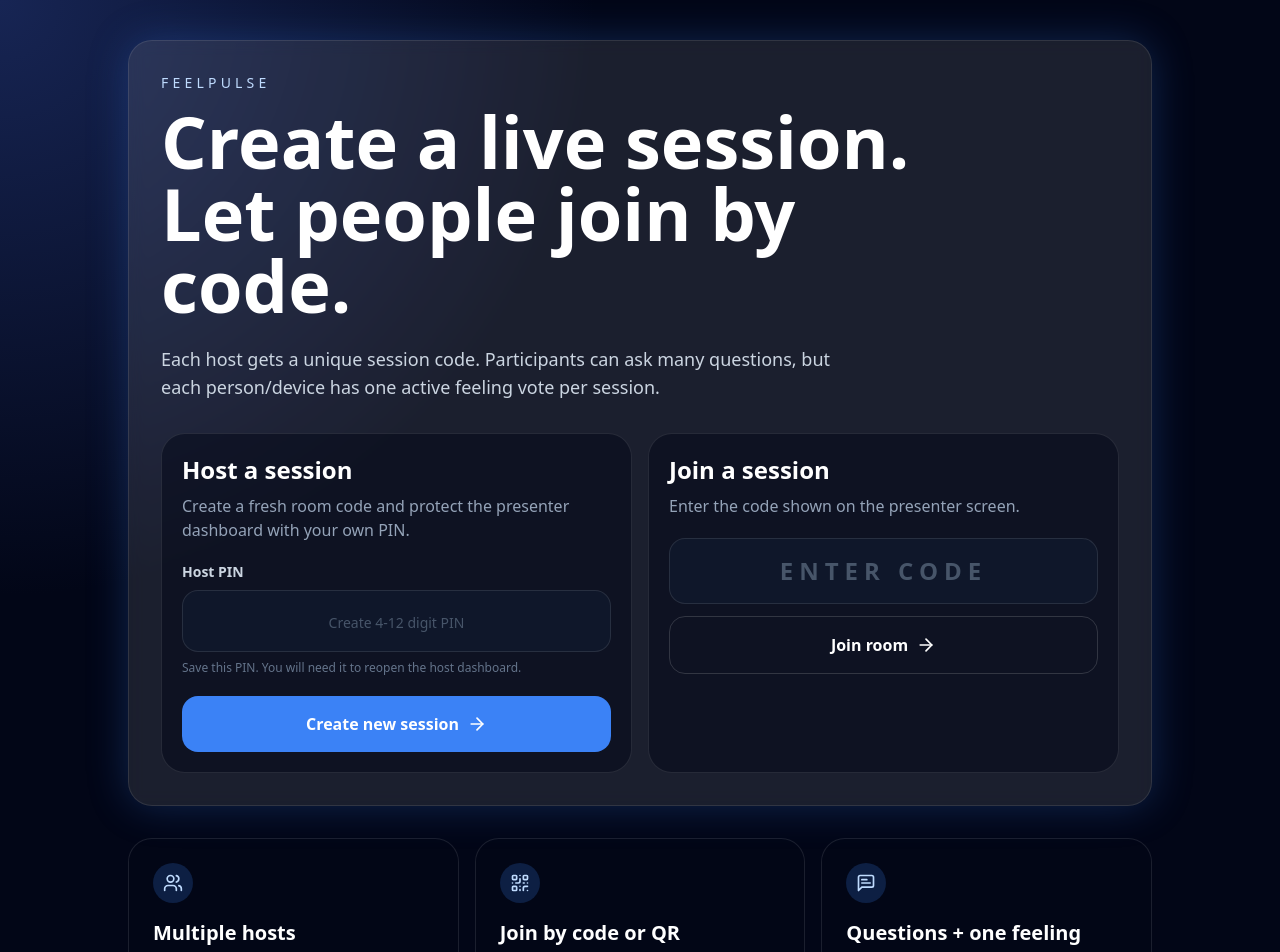
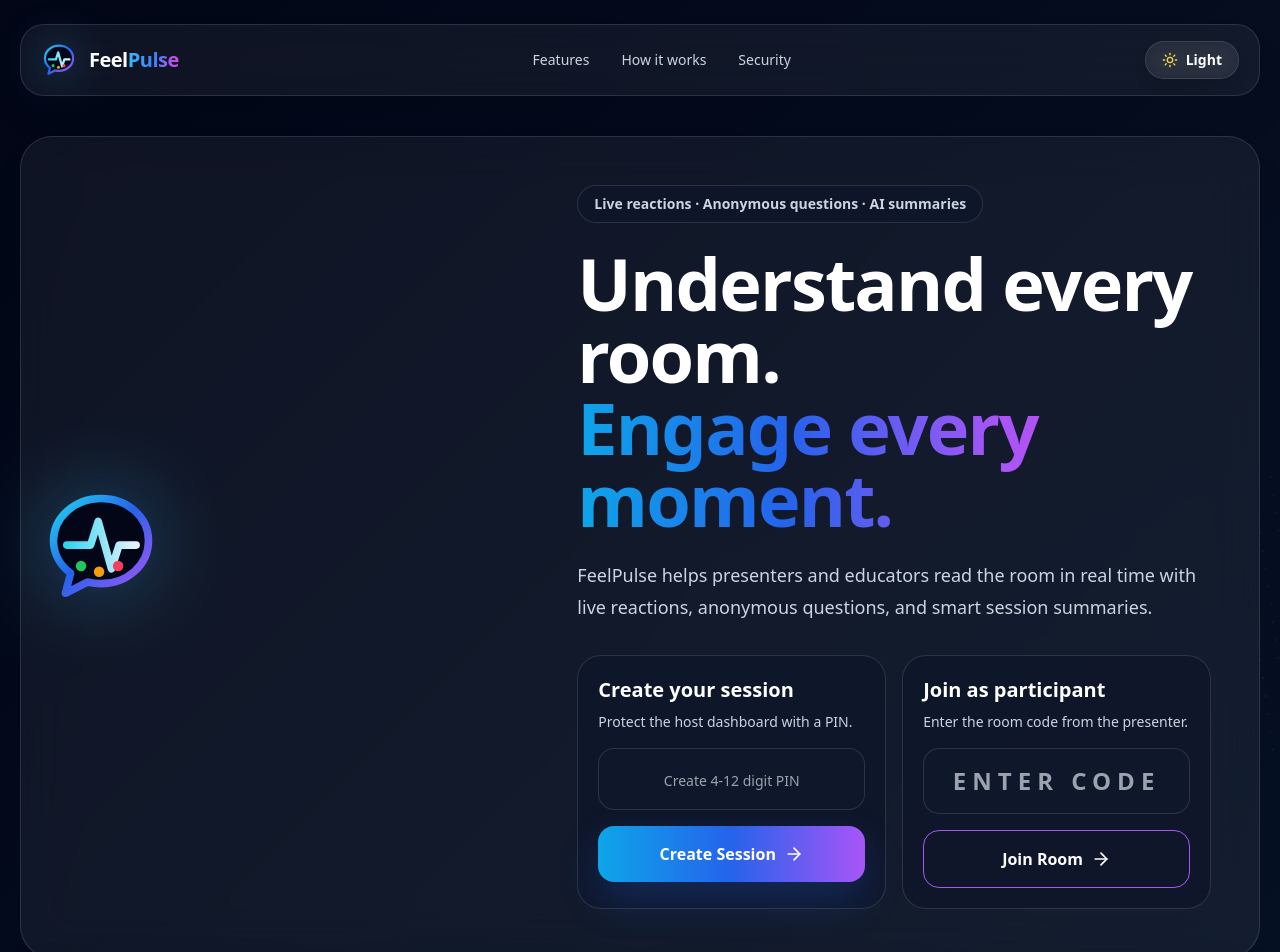
Before and after one commit to techie24-svg/Live-Room-Intelligence, a Next.js app: page / in a window 1280 px wide. Shown: the top 952 px of the page. Built offline with nearby package versions, Linux system fonts and the light colour scheme.

Commit message:
updated UI

```diff
--- a/app/globals.css
+++ b/app/globals.css
@@ -4,30 +4,72 @@
 
 :root {
   color-scheme: dark;
+  --fp-bg: #020617;
+  --fp-bg-soft: #071225;
+  --fp-card: rgba(255, 255, 255, 0.055);
+  --fp-card-strong: rgba(15, 23, 42, 0.82);
+  --fp-border: rgba(255, 255, 255, 0.12);
+  --fp-text: #ffffff;
+  --fp-muted: #cbd5e1;
+  --fp-muted-2: #94a3b8;
+  --fp-input: #0f172a;
+  --fp-primary: #0ea5e9;
+  --fp-primary-2: #a855f7;
 }
 
-body {
-  background: radial-gradient(circle at top left, #172554 0, #020617 35%, #020617 100%);
-  color: white;
+html[data-theme='light'] {
+  color-scheme: light;
+  --fp-bg: #f8fafc;
+  --fp-bg-soft: #eef6ff;
+  --fp-card: rgba(255, 255, 255, 0.86);
+  --fp-card-strong: rgba(255, 255, 255, 0.94);
+  --fp-border: rgba(15, 23, 42, 0.12);
+  --fp-text: #071225;
+  --fp-muted: #334155;
+  --fp-muted-2: #64748b;
+  --fp-input: #ffffff;
+  --fp-primary: #0284c7;
+  --fp-primary-2: #7c3aed;
 }
 
-button, input, textarea {
-  outline: none;
-}
-
-@keyframes pulseGlow {
-  0%, 100% { transform: scale(1); opacity: 0.7; }
-  50% { transform: scale(1.04); opacity: 1; }
-}
-
-.energy-pulse {
-  animation: pulseGlow 1.5s ease-in-out infinite;
-}
-
-/* Safety fallback: keeps the app looking styled even if Tailwind output is delayed/misconfigured on Vercel. */
 * { box-sizing: border-box; }
 html, body { margin: 0; min-height: 100%; font-family: ui-sans-serif, system-ui, -apple-system, BlinkMacSystemFont, "Segoe UI", sans-serif; }
 a { color: inherit; text-decoration: none; }
 button { cursor: pointer; font-family: inherit; color: inherit; }
 textarea, input { font-family: inherit; }
 svg { display: inline-block; vertical-align: middle; }
+
+body {
+  background:
+    radial-gradient(circle at 8% 8%, rgba(14, 165, 233, 0.28), transparent 28%),
+    radial-gradient(circle at 92% 70%, rgba(168, 85, 247, 0.26), transparent 30%),
+    linear-gradient(135deg, var(--fp-bg), var(--fp-bg-soft));
+  color: var(--fp-text);
+  transition: background 240ms ease, color 240ms ease;
+}
+
+button, input, textarea { outline: none; }
+
+@keyframes pulseGlow { 0%, 100% { transform: scale(1); opacity: 0.7; } 50% { transform: scale(1.04); opacity: 1; } }
+.energy-pulse { animation: pulseGlow 1.5s ease-in-out infinite; }
+
+.fp-shell { background: linear-gradient(135deg, var(--fp-bg), var(--fp-bg-soft)); color: var(--fp-text); }
+.fp-card { border: 1px solid var(--fp-border); background: var(--fp-card); color: var(--fp-text); box-shadow: 0 24px 80px rgba(2, 6, 23, 0.20); backdrop-filter: blur(18px); }
+.fp-input { border: 1px solid var(--fp-border); background: var(--fp-input); color: var(--fp-text); }
+.fp-muted { color: var(--fp-muted); }
+.fp-muted-2 { color: var(--fp-muted-2); }
+.fp-gradient-text { background: linear-gradient(90deg, #0ea5e9, #2563eb, #a855f7, #d946ef); -webkit-background-clip: text; background-clip: text; color: transparent; }
+.fp-gradient-button { background: linear-gradient(90deg, #0ea5e9, #2563eb, #a855f7); color: white; box-shadow: 0 18px 40px rgba(37, 99, 235, 0.24); }
+.fp-dot-wave { background-image: radial-gradient(circle, rgba(14, 165, 233, 0.65) 1px, transparent 1.5px); background-size: 18px 18px; mask-image: linear-gradient(90deg, transparent, black 25%, black 80%, transparent); opacity: 0.28; }
+
+/* Theme overrides for existing pages that still use Tailwind slate/white classes. */
+html[data-theme='light'] .bg-slate-950 { background-color: #f8fafc !important; }
+html[data-theme='light'] .bg-slate-900 { background-color: #ffffff !important; }
+html[data-theme='light'] .bg-slate-900\/70 { background-color: rgba(255,255,255,0.78) !important; }
+html[data-theme='light'] .bg-slate-950\/50 { background-color: rgba(255,255,255,0.68) !important; }
+html[data-theme='light'] .bg-white\/5, html[data-theme='light'] .bg-white\/10 { background-color: rgba(255,255,255,0.78) !important; }
+html[data-theme='light'] .border-white\/10, html[data-theme='light'] .border-white\/15 { border-color: rgba(15,23,42,0.12) !important; }
+html[data-theme='light'] .text-white { color: #071225 !important; }
+html[data-theme='light'] .text-slate-100, html[data-theme='light'] .text-slate-200, html[data-theme='light'] .text-slate-300 { color: #334155 !important; }
+html[data-theme='light'] .text-slate-400, html[data-theme='light'] .text-slate-500 { color: #64748b !important; }
+html[data-theme='light'] .placeholder\:text-slate-500::placeholder, html[data-theme='light'] .placeholder\:text-slate-600::placeholder { color: #94a3b8 !important; }
--- a/app/layout.jsx
+++ b/app/layout.jsx
@@ -4,13 +4,20 @@ import './globals.css';
 export const metadata = {
   title: 'FeelPulse',
   description: 'Realtime audience pulse and question summarizer.',
+  icons: {
+    icon: '/favicon.svg',
+    shortcut: '/favicon.svg',
+    apple: '/favicon.svg',
+  },
 };
 
 export default function RootLayout({ children }) {
   return (
-    <html lang="en">
+    <html lang="en" suppressHydrationWarning>
       <head>
-        <Script id="tailwind-cdn" src="https://cdn.tailwindcss.com" strategy="beforeInteractive" />
+        <Script id="feelpulse-theme" strategy="beforeInteractive">
+          {`try{document.documentElement.dataset.theme=localStorage.getItem('feelpulse-theme')||'dark'}catch(e){document.documentElement.dataset.theme='dark'}`}
+        </Script>
       </head>
       <body>{children}</body>
     </html>
--- a/app/page.jsx
+++ b/app/page.jsx
@@ -2,7 +2,9 @@
 
 import { useState } from 'react';
 import { useRouter } from 'next/navigation';
-import { ArrowRight, Users, QrCode, MessageSquareText } from 'lucide-react';
+import { ArrowRight, BarChart3, MessageSquareText, QrCode, ShieldCheck, Users } from 'lucide-react';
+import FeelPulseLogo from '@/components/FeelPulseLogo';
+import ThemeToggle from '@/components/ThemeToggle';
 
 function makeRoomCode() {
   const chars = 'ABCDEFGHJKLMNPQRSTUVWXYZ23456789';
@@ -25,7 +27,6 @@ export default function Home() {
 
   async function createSession() {
     const hostPin = hostPinInput.trim();
-
     if (!/^\d{4,12}$/.test(hostPin)) {
       setError('Set a host PIN using 4 to 12 numbers.');
       return;
@@ -44,9 +45,7 @@ export default function Home() {
 
       if (res.ok) {
         const data = await res.json();
-        if (typeof window !== 'undefined') {
         localStorage.setItem(`hostPin:${roomCode}`, data.hostPin || hostPin);
-        }
         router.push(`/presenter/${roomCode}`);
         return;
       }
@@ -60,8 +59,8 @@ export default function Home() {
     e.preventDefault();
     setJoining(true);
     setError('');
+
     const roomCode = cleanRoomCode(joinCode);
-
     if (!roomCode) {
       setError('Enter a room code.');
       setJoining(false);
@@ -75,77 +74,98 @@ export default function Home() {
       return;
     }
 
+    const data = await res.json();
+    if (data?.room && data.room.is_active === false) {
+      setError('This session has ended. Ask the host to create a new one.');
+      setJoining(false);
+      return;
+    }
+
     router.push(`/room/${roomCode}`);
   }
 
   return (
-    <main className="min-h-screen px-6 py-10">
-      <div className="mx-auto max-w-5xl">
-        <div className="rounded-3xl border border-white/10 bg-white/10 p-8 shadow-glow backdrop-blur">
-          <p className="mb-3 text-sm uppercase tracking-[0.3em] text-blue-200">FeelPulse</p>
-          <h1 className="max-w-3xl text-5xl font-bold leading-tight md:text-7xl">
-            Create a live session. Let people join by code.
+    <main className="fp-shell min-h-screen overflow-hidden px-5 py-6">
+      <div className="pointer-events-none fixed inset-0 opacity-70">
+        <div className="fp-dot-wave absolute bottom-0 right-[-10%] h-72 w-[55rem] rotate-[-8deg]" />
+      </div>
+
+      <div className="relative mx-auto max-w-7xl">
+        <nav className="mb-10 flex items-center justify-between rounded-3xl border border-[var(--fp-border)] bg-[var(--fp-card)] px-5 py-4 shadow-2xl shadow-black/10 backdrop-blur-xl">
+          <FeelPulseLogo size="sm" />
+          <div className="hidden items-center gap-8 text-sm font-medium text-[var(--fp-muted)] md:flex">
+            <span>Features</span>
+            <span>How it works</span>
+            <span>Security</span>
+          </div>
+          <ThemeToggle />
+        </nav>
+
+        <section className="grid items-center gap-10 rounded-[2rem] border border-[var(--fp-border)] bg-[var(--fp-card)] p-6 shadow-2xl shadow-black/10 backdrop-blur-xl lg:grid-cols-[0.85fr_1.15fr] lg:p-12">
+          <div className="flex justify-center lg:justify-start">
+            <FeelPulseLogo size="lg" showText={false} className="scale-150 py-16 lg:scale-[1.9]" />
+          </div>
+
+          <div>
+            <div className="mb-6 inline-flex rounded-full border border-[var(--fp-border)] bg-[var(--fp-card-strong)] px-4 py-2 text-sm font-semibold text-[var(--fp-muted)]">
+              Live reactions · Anonymous questions · AI summaries
+            </div>
+            <h1 className="max-w-3xl text-5xl font-black tracking-tight text-[var(--fp-text)] md:text-7xl">
+              Understand every room. <span className="fp-gradient-text block">Engage every moment.</span>
             </h1>
-          <p className="mt-6 max-w-2xl text-lg text-slate-300">
-            Each host gets a unique session code. Participants can ask many questions, but each person/device has one active feeling vote per session.
+            <p className="mt-6 max-w-2xl text-lg leading-8 text-[var(--fp-muted)]">
+              FeelPulse helps presenters and educators read the room in real time with live reactions, anonymous questions, and smart session summaries.
             </p>
 
-          <div className="mt-8 grid gap-4 md:grid-cols-[1fr_1fr]">
-            <div className="rounded-3xl border border-white/10 bg-slate-950/50 p-5">
-              <h2 className="text-2xl font-bold">Host a session</h2>
-              <p className="mt-2 text-slate-400">Create a fresh room code and protect the presenter dashboard with your own PIN.</p>
-              <label className="mt-5 block text-sm font-semibold text-slate-300">Host PIN</label>
+            <div className="mt-8 grid gap-4 lg:grid-cols-2">
+              <div className="rounded-3xl border border-[var(--fp-border)] bg-[var(--fp-card-strong)] p-5">
+                <h2 className="text-xl font-bold text-[var(--fp-text)]">Create your session</h2>
+                <p className="mt-2 text-sm text-[var(--fp-muted)]">Protect the host dashboard with a PIN.</p>
                 <input
                   value={hostPinInput}
                   onChange={(e) => setHostPinInput(e.target.value.replace(/\D/g, '').slice(0, 12))}
                   placeholder="Create 4-12 digit PIN"
                   inputMode="numeric"
-                className="mt-2 w-full rounded-2xl border border-white/10 bg-slate-900 p-4 text-center text-xl font-bold tracking-[0.2em] text-white placeholder:text-sm placeholder:font-medium placeholder:normal-case placeholder:tracking-normal placeholder:text-slate-600"
+                  className="fp-input mt-4 w-full rounded-2xl p-4 text-center text-xl font-bold tracking-[0.2em] placeholder:text-sm placeholder:font-medium placeholder:normal-case placeholder:tracking-normal"
                 />
-              <p className="mt-2 text-xs text-slate-500">Save this PIN. You will need it to reopen the host dashboard.</p>
-              <button
-                onClick={createSession}
-                disabled={creating}
-                className="mt-5 flex w-full items-center justify-center gap-2 rounded-2xl bg-blue-500 px-6 py-4 font-semibold text-white transition hover:bg-blue-400 disabled:opacity-60"
-              >
-                {creating ? 'Creating...' : 'Create new session'} <ArrowRight className="h-5 w-5" />
+                <button onClick={createSession} disabled={creating} className="fp-gradient-button mt-4 flex w-full items-center justify-center gap-2 rounded-2xl px-5 py-4 font-bold transition hover:scale-[1.01] disabled:opacity-60">
+                  {creating ? 'Creating...' : 'Create Session'} <ArrowRight className="h-5 w-5" />
                 </button>
               </div>
 
-            <form onSubmit={joinSession} className="rounded-3xl border border-white/10 bg-slate-950/50 p-5">
-              <h2 className="text-2xl font-bold">Join a session</h2>
-              <p className="mt-2 text-slate-400">Enter the code shown on the presenter screen.</p>
+              <form onSubmit={joinSession} className="rounded-3xl border border-[var(--fp-border)] bg-[var(--fp-card-strong)] p-5">
+                <h2 className="text-xl font-bold text-[var(--fp-text)]">Join as participant</h2>
+                <p className="mt-2 text-sm text-[var(--fp-muted)]">Enter the room code from the presenter.</p>
                 <input
                   value={joinCode}
                   onChange={(e) => setJoinCode(e.target.value.toUpperCase())}
                   placeholder="ENTER CODE"
-                className="mt-5 w-full rounded-2xl border border-white/10 bg-slate-900 p-4 text-center text-2xl font-bold uppercase tracking-[0.25em] text-white placeholder:text-slate-600"
+                  className="fp-input mt-4 w-full rounded-2xl p-4 text-center text-2xl font-black uppercase tracking-[0.25em]"
                 />
-              <button
-                disabled={joining}
-                className="mt-3 flex w-full items-center justify-center gap-2 rounded-2xl border border-white/15 px-6 py-4 font-semibold text-white transition hover:bg-white/10 disabled:opacity-60"
-              >
-                {joining ? 'Joining...' : 'Join room'} <ArrowRight className="h-5 w-5" />
+                <button className="mt-4 flex w-full items-center justify-center gap-2 rounded-2xl border border-[var(--fp-primary-2)] px-5 py-4 font-bold text-[var(--fp-text)] transition hover:bg-[var(--fp-card)]">
+                  {joining ? 'Joining...' : 'Join Room'} <ArrowRight className="h-5 w-5" />
                 </button>
               </form>
             </div>
 
-          {error && <div className="mt-5 rounded-2xl bg-rose-500/10 p-4 text-rose-200">{error}</div>}
+            {error && <p className="mt-5 rounded-2xl border border-rose-500/30 bg-rose-500/10 p-4 text-sm text-rose-300">{error}</p>}
           </div>
+        </section>
 
-        <div className="mt-8 grid gap-4 md:grid-cols-3">
+        <section className="mt-8 grid gap-4 md:grid-cols-4">
           {[
-            [Users, 'Multiple hosts', 'Every host creates a separate room/session code, so sessions do not mix.'],
-            [QrCode, 'Join by code or QR', 'Audience can scan the presenter QR or type the code manually.'],
-            [MessageSquareText, 'Questions + one feeling vote', 'People can ask multiple questions, but only one active feeling vote per session.'],
+            [Users, 'Real-time participants', 'See who joined your room.'],
+            [QrCode, 'Join by code or QR', 'Fast participant access.'],
+            [MessageSquareText, 'Anonymous Q&A', 'Questions with or without name.'],
+            [BarChart3, 'Room pulse', 'One feeling vote per attendee.'],
           ].map(([Icon, title, body]) => (
-            <div key={title} className="rounded-3xl border border-white/10 bg-slate-950/50 p-6">
-              <div className="mb-4 flex h-10 w-10 items-center justify-center rounded-full bg-blue-500/20 text-blue-200"><Icon className="h-5 w-5" /></div>
-              <h2 className="text-xl font-semibold">{title}</h2>
-              <p className="mt-2 text-slate-400">{body}</p>
+            <div key={title} className="fp-card rounded-3xl p-5">
+              <Icon className="mb-4 h-6 w-6 text-sky-400" />
+              <h3 className="font-bold text-[var(--fp-text)]">{title}</h3>
+              <p className="mt-2 text-sm text-[var(--fp-muted)]">{body}</p>
             </div>
           ))}
-        </div>
+        </section>
       </div>
     </main>
   );
--- /dev/null
+++ b/components/FeelPulseLogo.jsx
@@ -0,0 +1,37 @@
+export default function FeelPulseLogo({ size = 'md', showText = true, className = '' }) {
+  const iconSize = size === 'lg' ? 'h-16 w-16' : size === 'sm' ? 'h-9 w-9' : 'h-12 w-12';
+  const textSize = size === 'lg' ? 'text-4xl' : size === 'sm' ? 'text-xl' : 'text-2xl';
+
+  return (
+    <div className={`inline-flex items-center gap-3 ${className}`}>
+      <div className={`${iconSize} relative shrink-0`}>
+        <svg viewBox="0 0 128 128" className="h-full w-full drop-shadow-[0_0_22px_rgba(56,189,248,0.35)]" role="img" aria-label="FeelPulse logo">
+          <defs>
+            <linearGradient id="fp-ring" x1="14" y1="14" x2="112" y2="112" gradientUnits="userSpaceOnUse">
+              <stop offset="0" stopColor="#22d3ee" />
+              <stop offset="0.48" stopColor="#2563eb" />
+              <stop offset="1" stopColor="#a855f7" />
+            </linearGradient>
+            <linearGradient id="fp-pulse" x1="22" y1="60" x2="98" y2="60" gradientUnits="userSpaceOnUse">
+              <stop offset="0" stopColor="#22d3ee" />
+              <stop offset="1" stopColor="#e0f2fe" />
+            </linearGradient>
+          </defs>
+          <path d="M64 13c-27.6 0-50 19.8-50 44.4 0 13.7 7 26 18 34.1l-5.4 21.2 23-11.8c4.6 1.1 9.4 1.7 14.4 1.7 27.6 0 50-19.8 50-45.2S91.6 13 64 13Z" fill="#020617" stroke="url(#fp-ring)" strokeWidth="8" strokeLinecap="round" strokeLinejoin="round" />
+          <path d="M28 62h25l8-25 14 50 8-25h18" fill="none" stroke="url(#fp-pulse)" strokeWidth="8" strokeLinecap="round" strokeLinejoin="round" />
+          <circle cx="43" cy="84" r="5.5" fill="#22c55e" />
+          <circle cx="62" cy="90" r="5.5" fill="#f59e0b" />
+          <circle cx="82" cy="84" r="5.5" fill="#f43f5e" />
+        </svg>
+      </div>
+      {showText && (
+        <div className="leading-none">
+          <div className={`${textSize} font-black tracking-tight text-[var(--fp-text)]`}>
+            Feel<span className="bg-gradient-to-r from-sky-400 via-blue-500 to-fuchsia-500 bg-clip-text text-transparent">Pulse</span>
+          </div>
+          {size === 'lg' && <div className="mt-3 text-sm font-semibold uppercase tracking-[0.38em] text-[var(--fp-muted)]">Live Room Intelligence</div>}
+        </div>
+      )}
+    </div>
+  );
+}
--- /dev/null
+++ b/components/ThemeToggle.jsx
@@ -0,0 +1,33 @@
+'use client';
+
+import { useEffect, useState } from 'react';
+import { Moon, Sun } from 'lucide-react';
+
+export default function ThemeToggle() {
+  const [theme, setTheme] = useState('dark');
+
+  useEffect(() => {
+    const stored = window.localStorage.getItem('feelpulse-theme') || 'dark';
+    setTheme(stored);
+    document.documentElement.dataset.theme = stored;
+  }, []);
+
+  function toggleTheme() {
+    const next = theme === 'dark' ? 'light' : 'dark';
+    setTheme(next);
+    window.localStorage.setItem('feelpulse-theme', next);
+    document.documentElement.dataset.theme = next;
+  }
+
+  return (
+    <button
+      type="button"
+      onClick={toggleTheme}
+      className="inline-flex items-center gap-2 rounded-full border border-[var(--fp-border)] bg-[var(--fp-card)] px-4 py-2 text-sm font-semibold text-[var(--fp-text)] shadow-lg shadow-black/10 backdrop-blur transition hover:scale-[1.02]"
+      aria-label="Toggle theme"
+    >
+      {theme === 'dark' ? <Sun className="h-4 w-4 text-amber-300" /> : <Moon className="h-4 w-4 text-blue-600" />}
+      {theme === 'dark' ? 'Light' : 'Dark'}
+    </button>
+  );
+}
```
Also changed, not shown: public/favicon.svg (added). Lines whose indentation alone changed are shown as unchanged.
